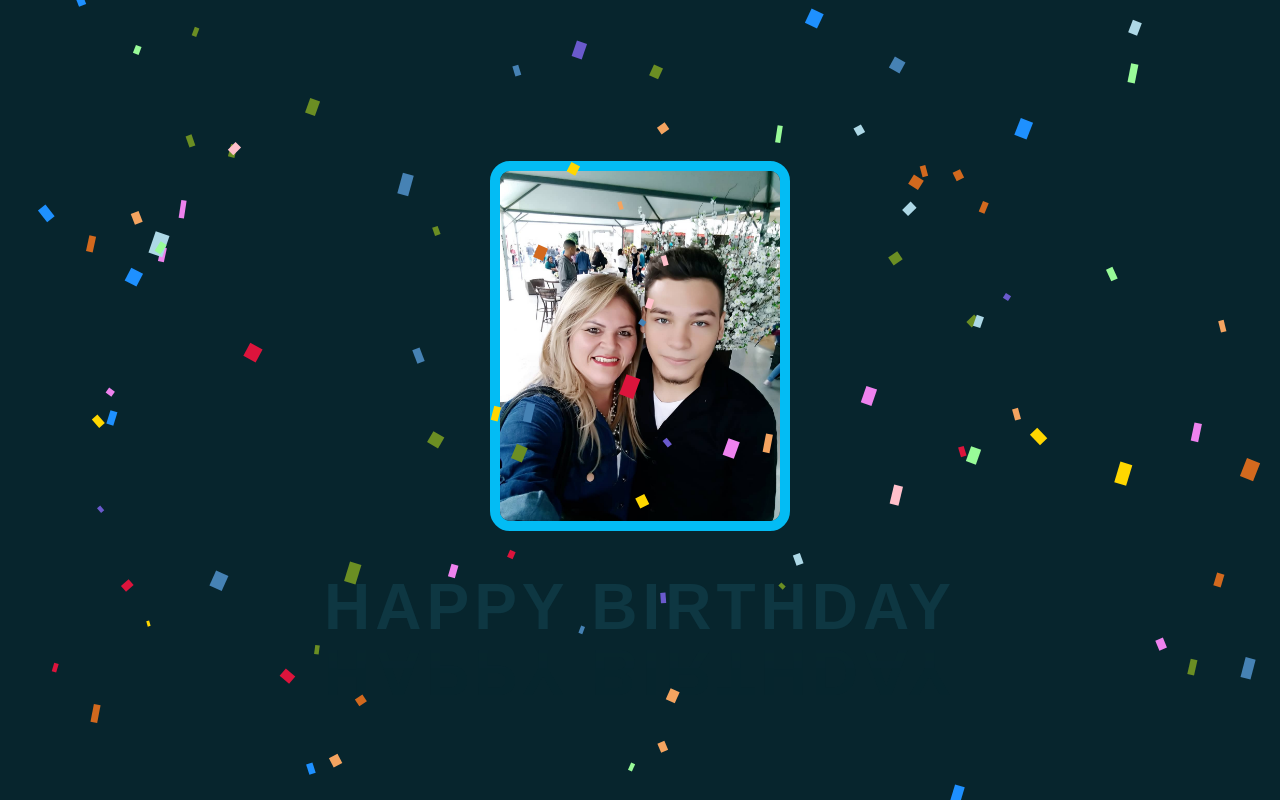
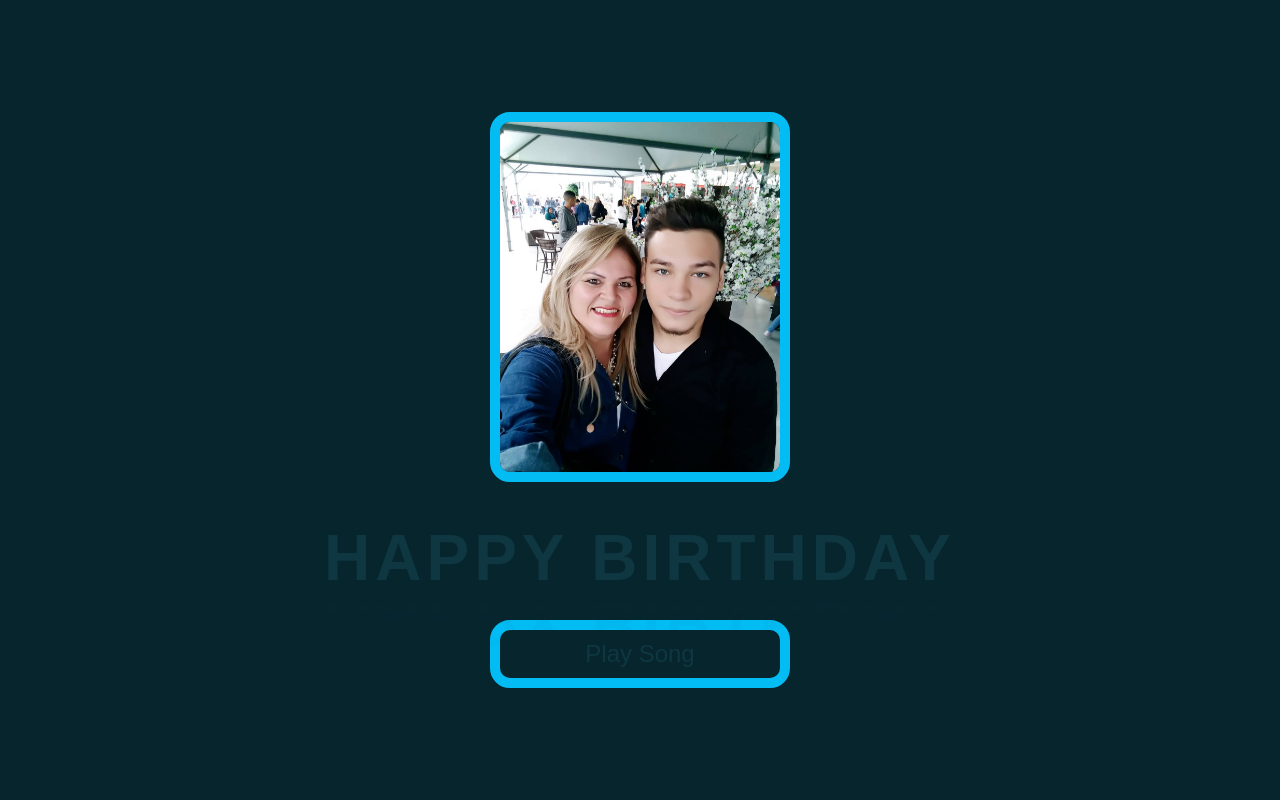
Before and after one commit to Weslley-Holanda-Santos/HappyBirthday, a plain HTML site: page index.html in a window 1280 px wide. Drawn offline with Linux system fonts and the light colour scheme.

Commit message:
Happy Birthday

```diff
--- a/css/style.css
+++ b/css/style.css
@@ -26,6 +26,7 @@ img {
     width: 300px;
     animation: animate-img 5s linear infinite;
     margin-bottom: 20px;
+
 }
 
 h2 {
@@ -38,6 +39,30 @@ h2 {
     outline: none;
     animation: animate 5s linear infinite;
     margin-top: 20px;
+    margin-bottom: 20px;
+    filter: blur(0.5px);
+}
+
+button {
+    max-width: 100%;
+    border: 10px solid #03bcf4;
+    border-radius: 20px;
+    width: 300px;
+    margin-top: 10px;
+    background-color: transparent;
+    color: inherit;
+    font-family: inherit;
+    font-size: 1.5em;
+    text-align: center;
+    padding: 10px;
+    cursor: pointer;
+    animation: animate 5s linear infinite;
+    outline: none;
+    transition: background-color 0.3s ease;
+}
+
+button:hover {
+    background-color: rgba(3, 188, 244, 0.1);
 }
 
 @keyframes animate {
--- a/index.html
+++ b/index.html
@@ -12,14 +12,15 @@
     <div class="container">
         <img src="img/foto.jpeg" alt="Aniversariante">
         <h2>Happy Birthday</h2>
+        <button onclick="startMusic()" class="start-button">Play Song</button>
     </div>
-    <audio id="background-music" loop>
+    <audio autoplay id="background-music" loop>
         <source src="audio/Happy Birthday (Patty Hill - Mildred J. Hill).mp3" type="audio/mpeg">
     </audio>
     <script src="js/confetti.js"></script>
     <script>
-        // Função para solicitar permissão de reprodução automática
-        function solicitarPermissaoAutoplay() {
+        // Função para iniciar a música
+        function startMusic() {
             var audio = document.getElementById('background-music');
             audio.play().then(() => {
                 // Autoplay bem-sucedido, iniciar confetes ou qualquer outra ação desejada
@@ -32,9 +33,7 @@
 
         // Função para iniciar a chuva de confetes
         function startConfetti() {
-            setTimeout(function() {
-                confetti.start();
-            }, 1000);
+            confetti.start();
         }
 
         // Função para parar a chuva de confetes
@@ -43,14 +42,9 @@
         }
 
         // Evento de escuta para detectar quando a música termina
-        const audio = document.getElementById('background-music');
-        audio.addEventListener('ended', function() {
-            stopConfetti(); // Parar os confetes quando a música terminar
-        });
-
-        // Solicitar permissão de reprodução automática quando o documento estiver pronto
-        document.addEventListener('DOMContentLoaded', function() {
-            solicitarPermissaoAutoplay();
+        document.getElementById('background-music').addEventListener('ended', function() {
+            // Parar os confetes quando a música terminar
+            stopConfetti();
         });
     </script>
 </body>
```
